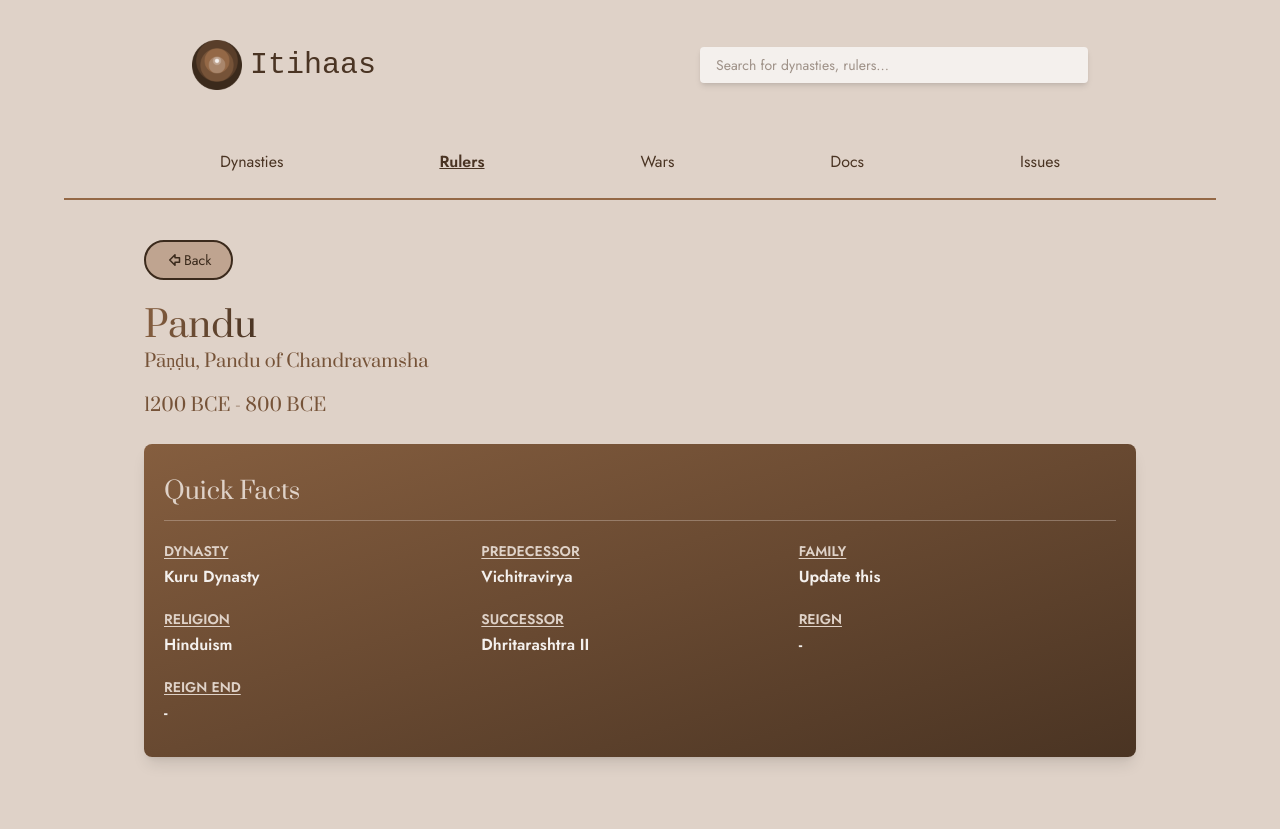
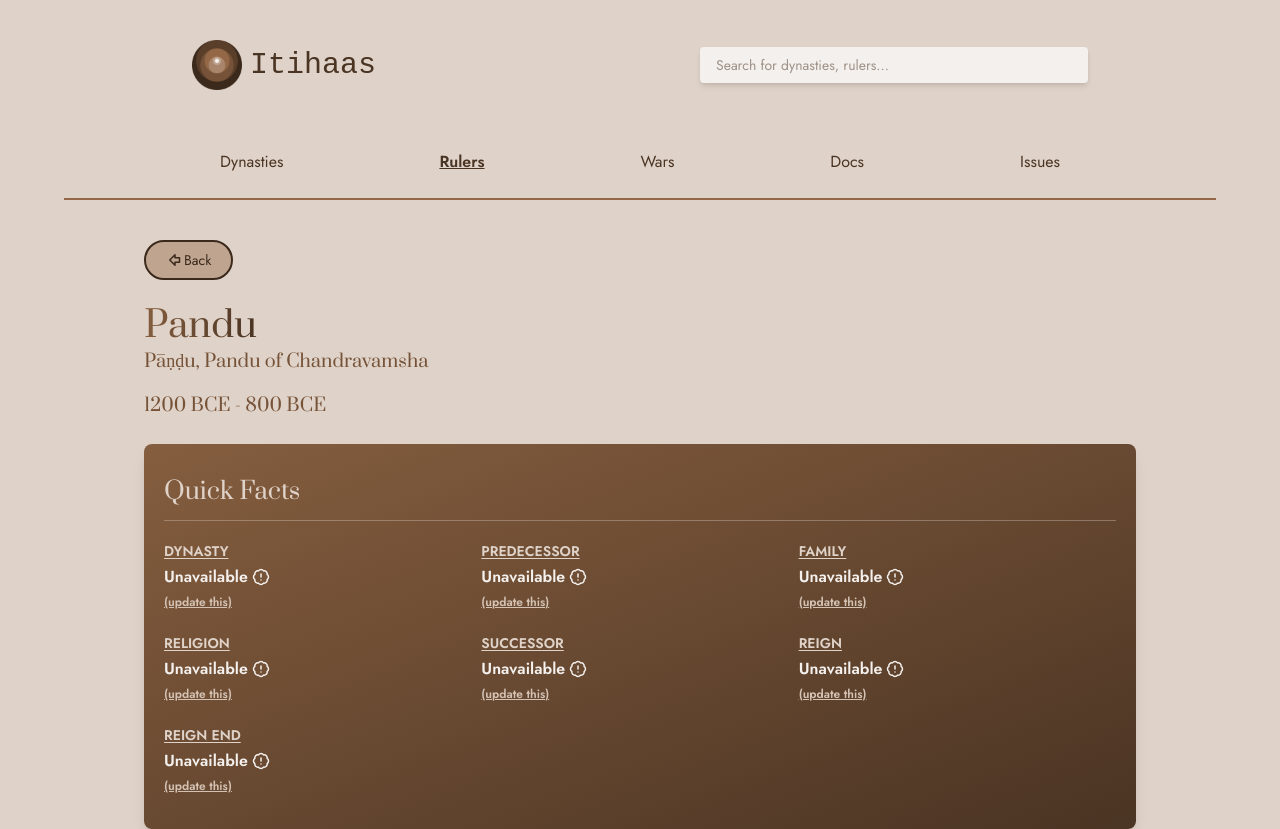
Before and after one commit to sunillshastry/itihaas-client, a React (Vite) app: page /rulers/1 in a window 1280 px wide. Before the commit the page ends 800 px from the top, so only its background shows below. Built offline with nearby package versions, Linux system fonts and the light colour scheme; no server answers; a web font is replaced by a local one.

Commit message:
Update QuickFactField with hardcoded boilerplate data with fetched information within RulerQuickFactsContainer component

```diff
--- a/src/components/RulerQuickFieldsContainer.jsx
+++ b/src/components/RulerQuickFieldsContainer.jsx
@@ -1,40 +1,50 @@
+import PropTypes from 'prop-types';
 import QuickFactField from './QuickFactField';
+import QuickFactsNoField from './QuickFactsNoField';
 
-function RulerQuickFieldsContainer() {
+function RulerQuickFieldsContainer({ ruler }) {
 	return (
 		<>
 			<QuickFactField
 				title="dynasty"
-				content="Kuru Dynasty"
+				content={ruler?.dynasty ? ruler?.dynasty : <QuickFactsNoField />}
 			/>
 
 			<QuickFactField
 				title="predecessor"
-				content="Vichitravirya"
+				content={ruler?.predecessor ? ruler.predecessor : <QuickFactsNoField />}
 			/>
 
 			<QuickFactField
 				title="family"
-				content="Update this"
+				content={ruler?.family ? 'Update family!' : <QuickFactsNoField />}
 			/>
 			<QuickFactField
 				title="religion"
-				content="Hinduism"
+				content={ruler?.religion ? ruler.religion : <QuickFactsNoField />}
 			/>
 			<QuickFactField
 				title="successor"
-				content="Dhritarashtra II"
+				content={ruler?.successor ? ruler.successor : <QuickFactsNoField />}
 			/>
 			<QuickFactField
 				title="reign"
-				content="-"
+				content={
+					ruler?.timeline?.begin ? ruler.timeline.begin : <QuickFactsNoField />
+				}
 			/>
 			<QuickFactField
 				title="reign end"
-				content="-"
+				content={
+					ruler?.timeline?.end ? ruler.timeline.end : <QuickFactsNoField />
+				}
 			/>
 		</>
 	);
 }
 
+RulerQuickFieldsContainer.propTypes = {
+	ruler: PropTypes.object.isRequired,
+};
+
 export default RulerQuickFieldsContainer;
```
